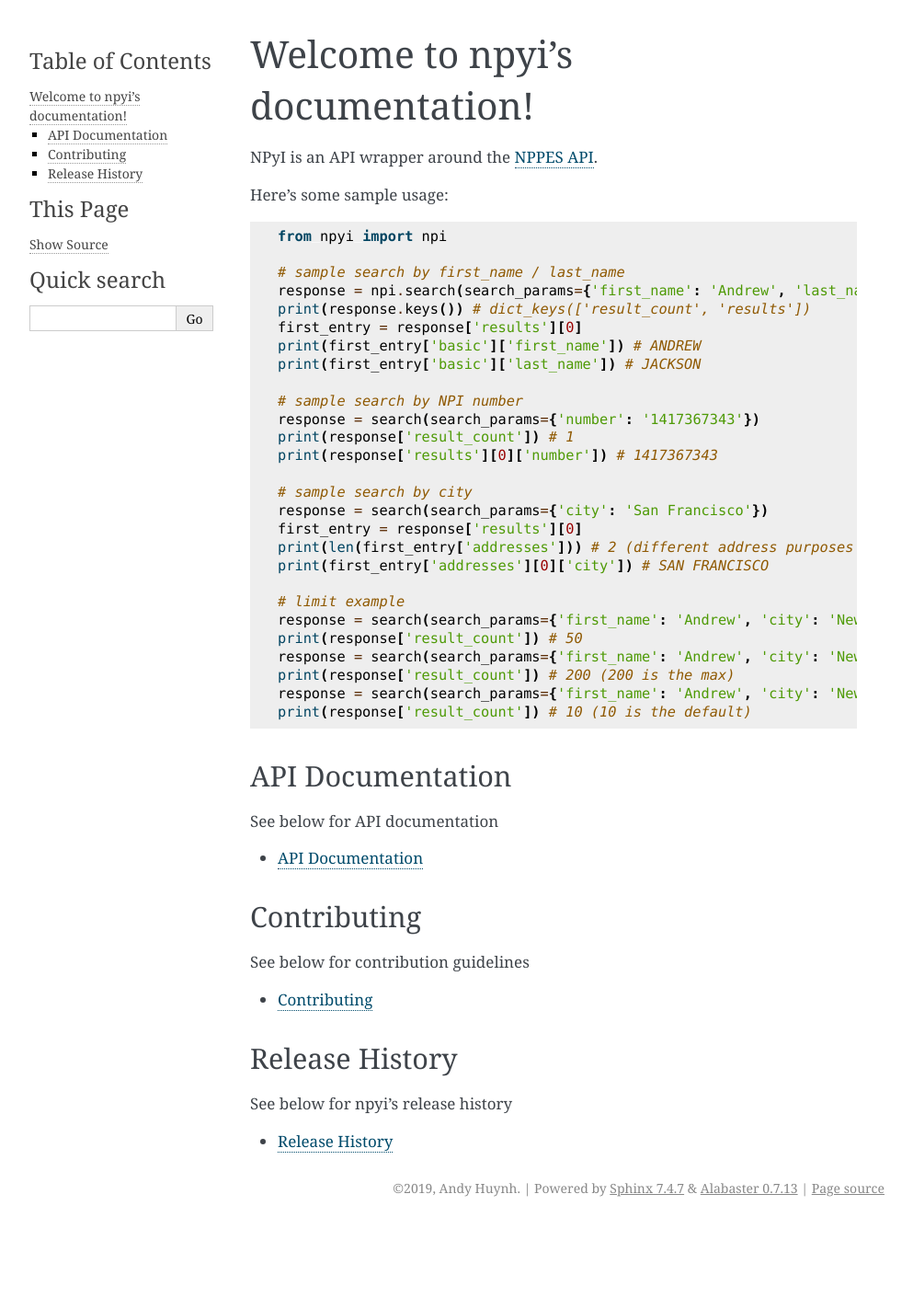
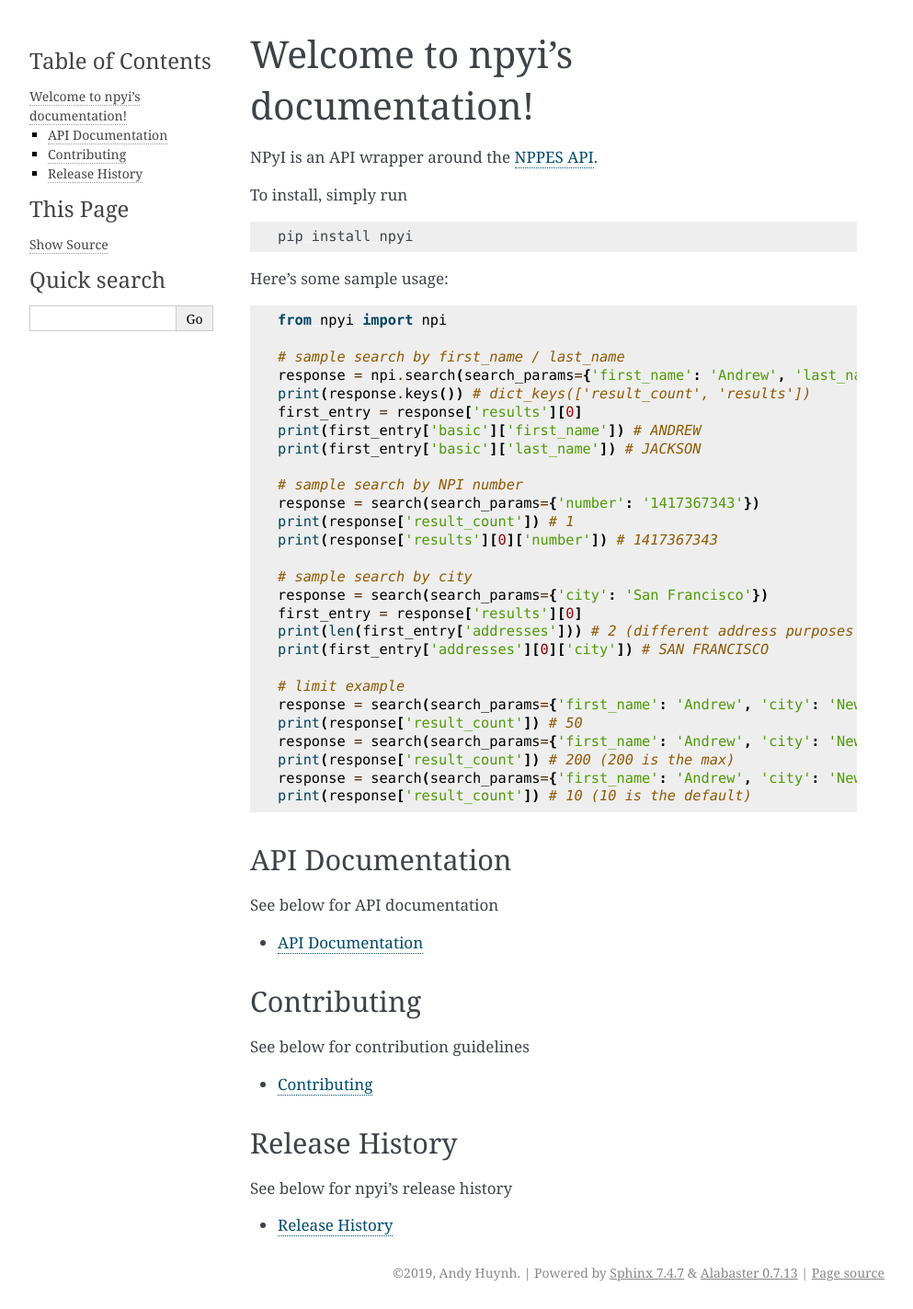
Before and after one commit to andyhuynh3/npyi, a Sphinx documentation site: the page built from docs/index.rst, in a window 1280 px wide. Shown: the whole page at 92% size, without its empty margins (148-1141 px from the left). Built offline with Sphinx 7.4.7, drawn with Linux system fonts in a browser that asks for light colours; before the commit the page ends 1331 px from its top, so only the background shows below that.

Commit message:
More documentation updates

```diff
--- a/docs/conf.py
+++ b/docs/conf.py
@@ -12,7 +12,7 @@
 #
 import os
 import sys
-sys.path.insert(0, os.path.abspath('..'))
+sys.path.insert(0, os.path.abspath('.'))
 
 
 # -- Project information -----------------------------------------------------
--- a/docs/index.rst
+++ b/docs/index.rst
@@ -2,6 +2,12 @@
 ================================
 
 NPyI is an API wrapper around the `NPPES API <https://npiregistry.cms.hhs.gov/registry/help-api/>`_.
+
+To install, simply run
+
+.. code-block:: shell
+
+   pip install npyi
 
 Here's some sample usage::
 
--- a/docs/npyi.rst
+++ b/docs/npyi.rst
@@ -1,5 +1,5 @@
 API Documentation
-==============
+=================
 .. automodule:: npyi.npi
     :members:
 
```
Also changed, not shown: docs/installation.rst (deleted).
